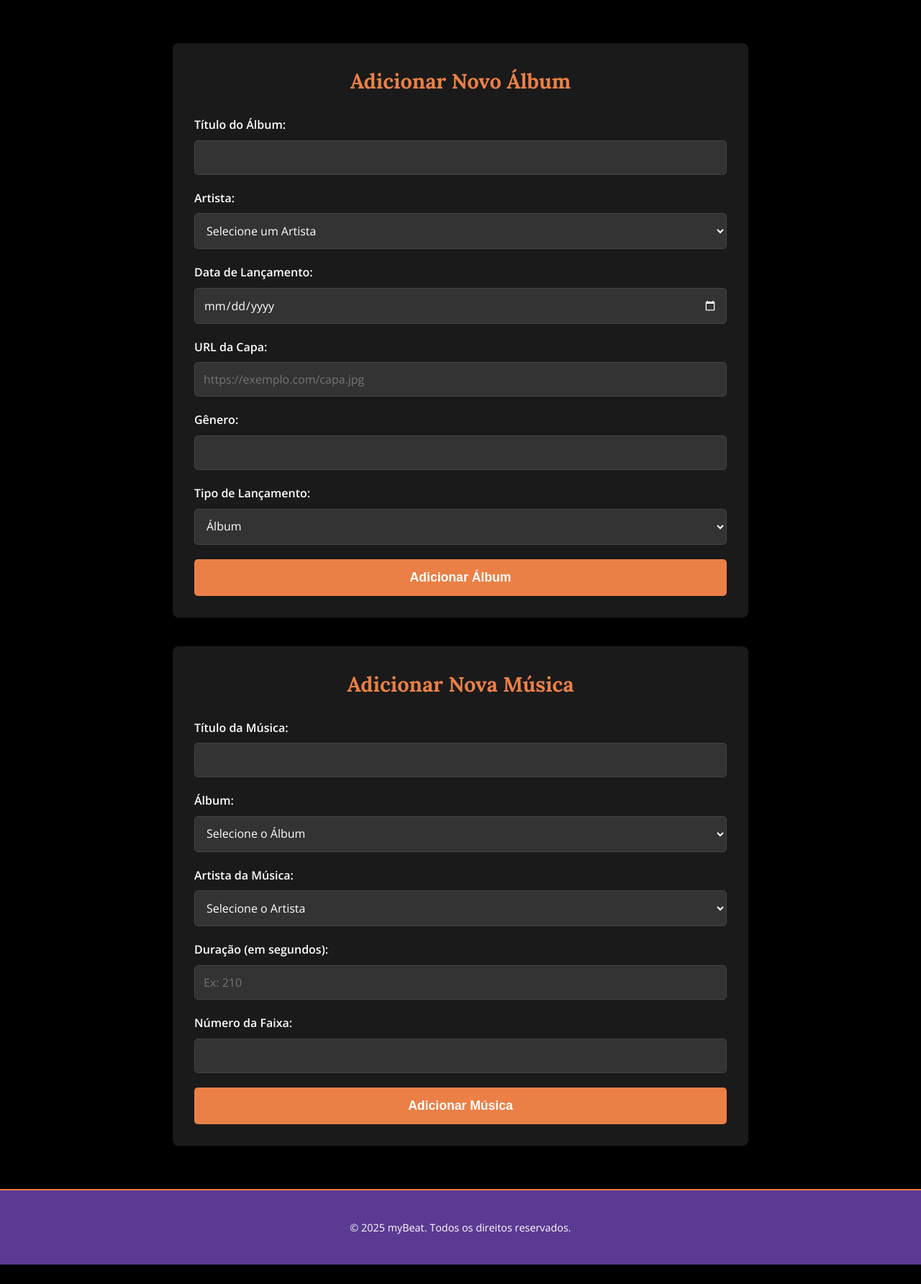
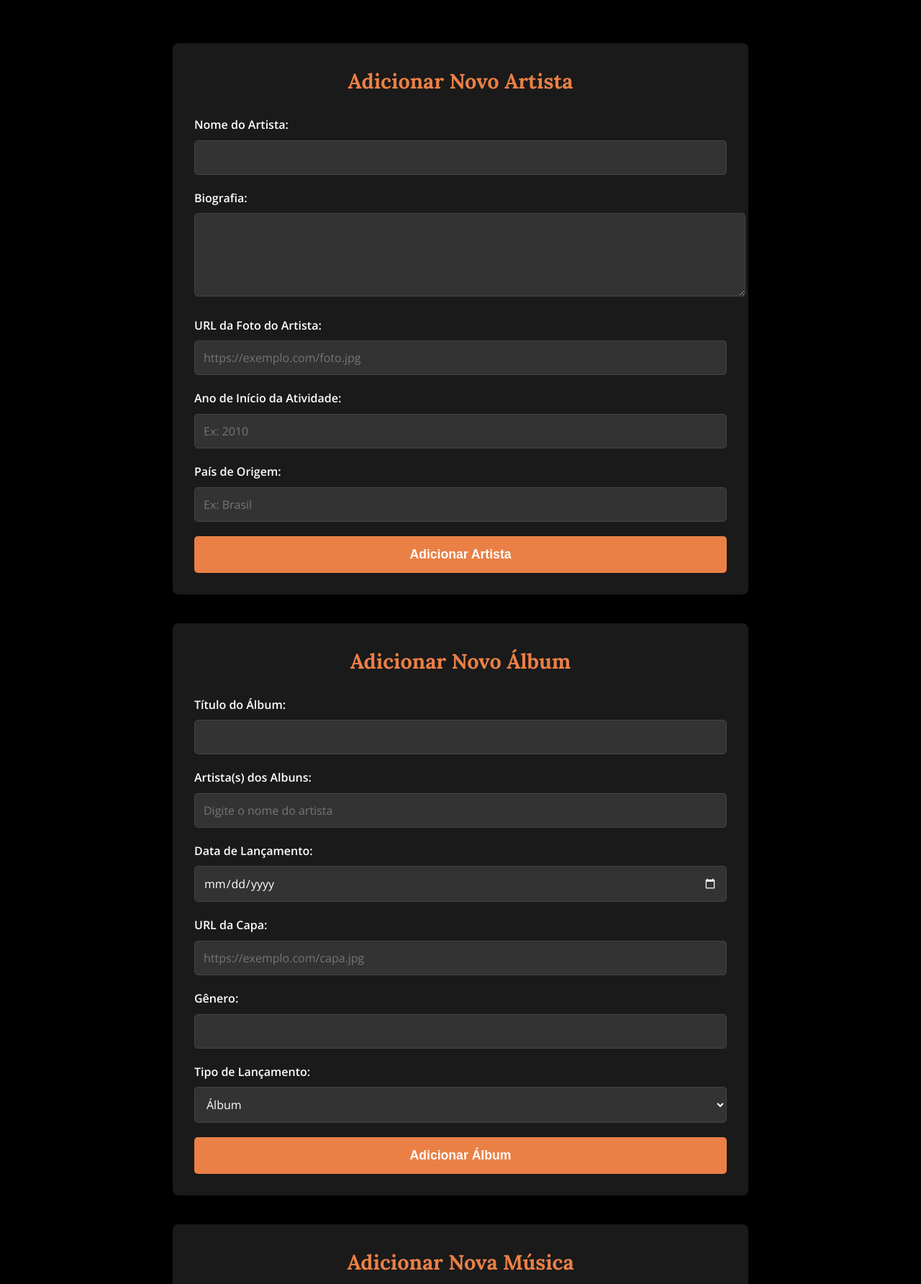
Before and after one commit to FelixSJ1/Mybeat, a PHP site: page /Mybeat/app/Views/AdicaoDeDadosF.php in a window 1280 px wide. Shown: the part 136-1920 px from the top of the page at 72% size. Before the commit the page ends 1893 px from the top, so only its background shows below. Run offline with PHP 8.4, Linux system fonts and the light colour scheme.

Commit message:
Adição da funcionalidade de adicionar musicas, albuns e artistas

```diff
--- a/app/Views/AdicaoDeDadosF.php
+++ b/app/Views/AdicaoDeDadosF.php
@@ -4,7 +4,99 @@ define('BASE_URL', 'http://localhost/Mybeat');
 ini_set('display_errors', 1);
 ini_set('display_startup_errors', 1);
 error_reporting(E_ALL);
+
+include("../config/conector.php");
+
+// Inicializa variáveis de mensagens
+$msg_artista = '';
+$msg_album = '';
+$msg_musica = '';
+
+// Inserção de artista
+if(isset($_POST['nome_artista']) && !empty($_POST['nome_artista'])){
+    $nome_artista = $_POST['nome_artista'];
+    $biografia = $_POST['biografia_artista'] ?? '';
+    $foto_url = $_POST['foto_artista_url'] ?? '';
+    $ano_inicio = $_POST['ano_inicio_atividade'] ?? null;
+    $pais_origem = $_POST['pais_origem'] ?? '';
+
+    $sql = "INSERT INTO Artistas (nome, biografia, foto_artista_url, ano_inicio_atividade, pais_origem)
+            VALUES ('$nome_artista', '$biografia', '$foto_url', ".($ano_inicio ? $ano_inicio : "NULL").", '$pais_origem')";
+
+    if(mysqli_query($conn, $sql)){
+        $msg_artista = "Artista adicionado com sucesso!";
+    } else {
+        $msg_artista = "Erro ao adicionar artista.";
+    }
+}
+
+// Inserção de álbum
+if(isset($_POST['titulo_album']) && !empty($_POST['titulo_album'])){
+    $titulo_do_album = $_POST['titulo_album'];
+    $nome_artista_album = $_POST['busca_artista'];
+
+    $result = mysqli_query($conn, "SELECT id_artista FROM Artistas WHERE nome = '$nome_artista_album' LIMIT 1");
+    $row = mysqli_fetch_assoc($result);
+    $id_artista = $row['id_artista'] ?? null;
+    $data_lancamento = $_POST['data_lancamento'];
+    $url_da_capa = $_POST['capa_album_url'];
+    $genero_album = $_POST['genero'];
+    $tipo_album = $_POST['tipo'];
+
+    if($id_artista) {
+        $sql = "INSERT INTO Albuns (titulo, id_artista, data_lancamento,capa_album_url,genero,tipo)
+                VALUES ('$titulo_do_album', '$id_artista', '$data_lancamento','$url_da_capa','$genero_album','$tipo_album')";
+        if(mysqli_query($conn, $sql)){
+            $msg_album = "Álbum adicionado com sucesso!";
+        } else {
+            $msg_album = "Erro ao adicionar álbum.";
+        }
+    } else {
+        $msg_album = "Artista não encontrado!";
+    }
+}
+
+// Inserção de música
+if(isset($_POST['titulo_musica']) && !empty($_POST['titulo_musica'])){
+    $titulo_da_musica = $_POST['titulo_musica'];
+    $nome_album = $_POST['album_musica']; // Nome digitado no formulário
+    $nome_artista_da_musica = $_POST['busca_artista_musica'];
+    $duracao = $_POST['duracao_segundos'];
+    $numero_da_faixa = $_POST['numero_faixa'];
+
+    // Busca pelo artista
+    $result_artista = mysqli_query($conn, "SELECT id_artista FROM Artistas WHERE nome = '$nome_artista_da_musica' LIMIT 1");
+    $row_artista = mysqli_fetch_assoc($result_artista);
+    $id_artista_da_musica = $row_artista['id_artista'] ?? null;
+
+    // Busca pelo álbum
+    $id_album = null;
+    if(strtolower(trim($nome_album)) !== 'single') {
+        $result_album = mysqli_query($conn, "SELECT id_album FROM Albuns WHERE titulo = '$nome_album' LIMIT 1");
+        $row_album = mysqli_fetch_assoc($result_album);
+        $id_album = $row_album['id_album'] ?? null;
+    }
+
+    // Validação antes de inserir
+    if(!$id_artista_da_musica){
+        $msg_musica = "Artista não encontrado!";
+    } elseif(strtolower(trim($nome_album)) !== 'single' && !$id_album){
+        $msg_musica = "Álbum não encontrado!";
+    } else {
+        $id_album_inserir = strtolower(trim($nome_album)) === 'single' ? null : $id_album;
+
+        $sql = "INSERT INTO Musicas (titulo, id_album, id_artista, duracao_segundos, numero_faixa)
+                VALUES ('$titulo_da_musica', ".($id_album_inserir ? $id_album_inserir : "NULL").", '$id_artista_da_musica', '$duracao', '$numero_da_faixa')";
+
+        if(mysqli_query($conn,$sql)){
+            $msg_musica = "Música adicionada com sucesso!";
+        } else {
+            $msg_musica = "Erro ao adicionar música.";
+        }
+    }
+}
 ?>
+
 <!DOCTYPE html>
 <html lang="pt-br">
 <head>
@@ -13,156 +105,58 @@ error_reporting(E_ALL);
     <title>Adicionar Conteúdo - myBeat</title>
 
     <link href="https://fonts.googleapis.com/css2?family=Lora:wght@700&family=Open+Sans:wght@400;600&display=swap" rel="stylesheet">
-
-    <style>
-        :root {
-            --primary-color: #5B3A92;
-            --secondary-color: #EB8046;
-            --text-light: #FFFFFF;
-            --background-dark: #000000;
-            --form-background: #1a1a1a;
-            --input-background: #333333;
-            --border-color: #444444;
-        }
-
-        body {
-            font-family: 'Open Sans', sans-serif;
-            margin: 0;
-            padding: 0;
-            background-color: var(--background-dark);
-            color: var(--text-light);
-            line-height: 1.6;
-        }
-
-        .container {
-            width: 90%;
-            max-width: 800px;
-            margin: 0 auto;
-            padding: 20px 0;
-        }
-
-        header {
-            background-color: var(--primary-color);
-            padding: 15px 0;
-            border-bottom: 2px solid var(--secondary-color);
-            text-align: center;
-        }
-
-        header .container {
-            display: flex;
-            align-items: center;
-            justify-content: center;
-            gap: 20px;
-        }
-
-        .logo { height: 50px; width: auto; }
-        .page-title {
-            font-family: 'Lora', serif;
-            font-size: 2.5em;
-            color: var(--text-light);
-            margin: 0;
-        }
-
-        .form-section {
-            background-color: var(--form-background);
-            padding: 30px;
-            border-radius: 8px;
-            box-shadow: 0 4px 15px rgba(0, 0, 0, 0.5);
-            margin-top: 40px;
-        }
-
-        .form-title {
-            font-family: 'Lora', serif;
-            color: var(--secondary-color);
-            margin-top: 0;
-            margin-bottom: 25px;
-            text-align: center;
-            font-size: 1.8em;
-        }
-
-        .form-group { margin-bottom: 20px; }
-        .form-group label { display: block; margin-bottom: 8px; font-weight: 600; }
-
-        input[type="text"],
-        input[type="number"],
-        input[type="date"],
-        input[type="url"],
-        select {
-            width: 100%;
-            box-sizing: border-box;
-            padding: 12px;
-            border: 1px solid var(--border-color);
-            border-radius: 5px;
-            background-color: var(--input-background);
-            color: var(--text-light);
-            font-size: 1em;
-            font-family: 'Open Sans', sans-serif;
-            transition: border-color 0.3s ease;
-        }
-
-        input[type="date"]::-webkit-calendar-picker-indicator {
-            filter: invert(1);
-        }
-
-        input:focus, select:focus {
-            border-color: var(--secondary-color);
-            outline: none;
-        }
-
-        .btn-submit {
-            display: block;
-            width: 100%;
-            padding: 15px;
-            background-color: var(--secondary-color);
-            color: var(--text-light);
-            border: none;
-            border-radius: 5px;
-            font-size: 1.1em;
-            font-weight: 700;
-            cursor: pointer;
-            transition: background-color 0.3s ease, transform 0.2s ease;
-        }
-
-        .btn-submit:hover {
-            background-color: #d16e3c;
-            transform: translateY(-2px);
-        }
-
-        footer {
-            background-color: var(--primary-color);
-            text-align: center;
-            padding: 20px 0;
-            margin-top: 40px;
-            border-top: 2px solid var(--secondary-color);
-        }
-
-        footer p { margin: 0; font-size: 0.9em; }
-    </style>
+    <link rel="stylesheet" href="../../public/css/styleF.css">
 </head>
 <body>
     <header>
         <div class="container">
-
             <h1 class="page-title">Adicionar Conteúdo</h1>
         </div>
     </header>
 
     <main class="container">
 
+        <!-- Formulário de Artistas -->
+        <section class="form-section">
+            <h2 class="form-title">Adicionar Novo Artista</h2>
+            <?php if($msg_artista) echo "<p class='alert'>$msg_artista</p>"; ?>
+            <form action="#" method="POST">
+                <div class="form-group">
+                    <label for="nome_artista">Nome do Artista:</label>
+                    <input type="text" id="nome_artista" name="nome_artista" required>
+                </div>
+                <div class="form-group">
+                    <label for="biografia_artista">Biografia:</label>
+                    <textarea id="biografia_artista" name="biografia_artista" rows="5" style="width:100%; padding:12px; border:1px solid var(--border-color); border-radius:5px; background-color:var(--input-background); color:var(--text-light); font-family:'Open Sans', sans-serif;"></textarea>
+                </div>
+                <div class="form-group">
+                    <label for="foto_artista_url">URL da Foto do Artista:</label>
+                    <input type="url" id="foto_artista_url" name="foto_artista_url" placeholder="https://exemplo.com/foto.jpg">
+                </div>
+                <div class="form-group">
+                    <label for="ano_inicio_atividade">Ano de Início da Atividade:</label>
+                    <input type="number" id="ano_inicio_atividade" name="ano_inicio_atividade" min="1900" max="2099" step="1" placeholder="Ex: 2010">
+                </div>
+                <div class="form-group">
+                    <label for="pais_origem">País de Origem:</label>
+                    <input type="text" id="pais_origem" name="pais_origem" placeholder="Ex: Brasil">
+                </div>
+                <button type="submit" class="btn-submit">Adicionar Artista</button>
+            </form>
+        </section>
+
+        <!-- Formulário de Álbuns -->
         <section class="form-section">
             <h2 class="form-title">Adicionar Novo Álbum</h2>
+            <?php if($msg_album) echo "<p class='alert'>$msg_album</p>"; ?>
             <form action="#" method="POST">
                 <div class="form-group">
                     <label for="titulo_album">Título do Álbum:</label>
                     <input type="text" id="titulo_album" name="titulo_album" required>
                 </div>
                 <div class="form-group">
-                    <label for="id_artista_album">Artista:</label>
-                    <select id="id_artista_album" name="id_artista_album" required>
-                        <option value="">Selecione um Artista</option>
-                        <option value="1">Artista Exemplo 1</option>
-                        <option value="2">Artista Exemplo 2</option>
-                    </select>
+                    <label for="busca_artista">Artista(s) dos Albuns:</label>
+                    <input type="text" id="busca_artista" name="busca_artista" placeholder="Digite o nome do artista" required>
                 </div>
                 <div class="form-group">
                     <label for="data_lancamento">Data de Lançamento:</label>
@@ -189,9 +183,10 @@ error_reporting(E_ALL);
             </form>
         </section>
 
-
+        <!-- Formulário de Músicas -->
         <section class="form-section">
             <h2 class="form-title">Adicionar Nova Música</h2>
+            <?php if($msg_musica) echo "<p class='alert'>$msg_musica</p>"; ?>
             <form action="#" method="POST">
                 <div class="form-group">
                     <label for="titulo_musica">Título da Música:</label>
@@ -199,20 +194,11 @@ error_reporting(E_ALL);
                 </div>
                 <div class="form-group">
                     <label for="id_album_musica">Álbum:</label>
-                    <select id="id_album_musica" name="id_album_musica" required>
-                        <option value="">Selecione o Álbum</option>
-                        <option value="single">É single!</option>
-                        <option value="1">Álbum Exemplo 1</option>
-                        <option value="2">Álbum Exemplo 2</option>
-                    </select>
+                    <input type="text" id="id_album_musica" name="album_musica" required>
                 </div>
-                 <div class="form-group">
-                    <label for="id_artista_musica">Artista da Música:</label>
-                    <select id="id_artista_musica" name="id_artista_musica" required>
-                        <option value="">Selecione o Artista</option>
-                        <option value="1">Artista Exemplo 1</option>
-                        <option value="2">Artista Exemplo 2</option>
-                    </select>
+                <div class="form-group">
+                    <label for="busca_artista_musica">Artista da Música:</label>
+                    <input type="text" id="busca_artista_musica" name="busca_artista_musica" placeholder="Digite o nome do artista" required>
                 </div>
                 <div class="form-group">
                     <label for="duracao_segundos">Duração (em segundos):</label>
--- /dev/null
+++ b/app/config/conector.php
@@ -0,0 +1,28 @@
+<?php
+
+// Credenciais do banco de dados
+$db_server = "localhost";
+$db_user = "root";
+$db_pass = "";
+$db_name = "MyBeatDB";
+$db_port = 3307;
+
+
+mysqli_report(MYSQLI_REPORT_ERROR | MYSQLI_REPORT_STRICT);
+
+try {
+
+    $conn = mysqli_connect($db_server, $db_user, $db_pass, $db_name, $db_port);
+
+
+    mysqli_set_charset($conn, "utf8");
+
+     //echo "Conexão bem-sucedida!"; // Remova ou comente após testar
+
+} catch (mysqli_sql_exception $e) {
+
+
+    die("Conexão com banco de dados falhou: " . $e->getMessage());
+}
+
+?>
--- a/public/css/styleF.css
+++ b/public/css/styleF.css
@@ -1,110 +1,179 @@
-/* Importação das Fontes do Google */
-@import url('https://fonts.googleapis.com/css2?family=Lora:wght@700&family=Open+Sans:wght@400;600&display=swap');
-
-/* Reset Básico e Estilo Global */
-* {
-    margin: 0;
-    padding: 0;
-    box-sizing: border-box;
+:root {
+    --primary-color: #5B3A92;
+    --secondary-color: #EB8046;
+    --text-light: #FFFFFF;
+    --background-dark: #000000;
+    --form-background: #1a1a1a;
+    --input-background: #333333;
+    --border-color: #444444;
 }
 
 body {
     font-family: 'Open Sans', sans-serif;
-    background-color: #000000;
-    color: #FFFFFF;
-    display: flex;
-    justify-content: center;
-    align-items: center;
-    min-height: 100vh;
-    padding: 20px;
+    margin: 0;
+    padding: 0;
+    background-color: var(--background-dark);
+    color: var(--text-light);
+    line-height: 1.6;
 }
 
-/* Container Principal do Formulário */
-.form-container {
-    background-color: #121212; /* Um preto um pouco mais suave para o container */
-    padding: 40px;
-    border-radius: 12px;
-    box-shadow: 0 8px 30px rgba(0, 0, 0, 0.5);
-    width: 100%;
-    max-width: 500px;
-    border: 1px solid #5B3A92;
+.container {
+    width: 90%;
+    max-width: 800px;
+    margin: 0 auto;
+    padding: 20px 0;
 }
 
-/* Cabeçalho com Logo e Título */
 header {
+    background-color: var(--primary-color);
+    padding: 15px 0;
+    border-bottom: 2px solid var(--secondary-color);
     text-align: center;
-    margin-bottom: 30px;
+}
+
+header .container {
+    display: flex;
+    align-items: center;
+    justify-content: center;
+    gap: 20px;
 }
 
 .logo {
-    width: 100px;
-    height: auto;
+    height: 50px;
+    width: auto;
+}
+
+.page-title {
+    font-family: 'Lora', serif;
+    font-size: 2.5em;
+    color: var(--text-light);
+    margin: 0;
+}
+
+.form-section {
+    background-color: var(--form-background);
+    padding: 30px;
+    border-radius: 8px;
+    box-shadow: 0 4px 15px rgba(0, 0, 0, 0.5);
+    margin-top: 40px;
+}
+
+.form-title {
+    font-family: 'Lora', serif;
+    color: var(--secondary-color);
+    margin-top: 0;
+    margin-bottom: 25px;
+    text-align: center;
+    font-size: 1.8em;
+}
+
+.form-group {
     margin-bottom: 20px;
 }
 
-h1 {
-    font-family: 'Lora', serif;
-    color: #EB8046;
-    font-size: 2.2rem;
-}
-
-/* Grupo de Inputs (Label + Input) */
-.input-group {
-    margin-bottom: 20px;
-}
-
-label {
+.form-group label {
     display: block;
     margin-bottom: 8px;
     font-weight: 600;
-    color: #FFFFFF;
 }
 
-input[type="text"],
-input[type="number"],
-input[type="date"] {
+/* Seletor simplificado para todos os inputs e selects dentro de um form-group */
+.form-group input,
+.form-group select {
     width: 100%;
-    padding: 12px 15px;
-    background-color: #1f1f1f;
-    border: 1px solid #5B3A92;
-    border-radius: 8px;
-    color: #FFFFFF;
+    box-sizing: border-box;
+    padding: 12px;
+    border: 1px solid var(--border-color);
+    border-radius: 5px;
+    background-color: var(--input-background);
+    color: var(--text-light);
+    font-size: 1em;
     font-family: 'Open Sans', sans-serif;
-    font-size: 1rem;
-    transition: border-color 0.3s ease, box-shadow 0.3s ease;
+    transition: border-color 0.3s ease;
 }
 
-/* Efeito de Foco nos Inputs */
-input[type="text"]:focus,
-input[type="number"]:focus,
-input[type="date"]:focus {
-    outline: none;
-    border-color: #EB8046;
-    box-shadow: 0 0 10px rgba(235, 128, 70, 0.3);
+input[type="date"]::-webkit-calendar-picker-indicator {
+    filter: invert(1);
 }
 
-/* Placeholder dos Inputs */
-input::placeholder {
-    color: #888;
+input:focus, select:focus {
+    border-color: var(--secondary-color);
+    outline: none;
 }
 
-/* Botão de Envio */
-.submit-btn {
+.btn-submit {
+    display: block;
     width: 100%;
     padding: 15px;
-    background-color: #EB8046;
-    color: #000000;
+    background-color: var(--secondary-color);
+    color: var(--text-light);
     border: none;
-    border-radius: 8px;
-    font-family: 'Open Sans', sans-serif;
-    font-size: 1.1rem;
-    font-weight: 600;
+    border-radius: 5px;
+    font-size: 1.1em;
+    font-weight: 700;
     cursor: pointer;
     transition: background-color 0.3s ease, transform 0.2s ease;
-    margin-top: 10px;
 }
 
-.submit-btn:hover {
-    background-color: #f09562;
+.btn-submit:hover {
+    background-color: #d16e3c;
     transform: translateY(-2px);
 }
+
+footer {
+    background-color: var(--primary-color);
+    text-align: center;
+    padding: 20px 0;
+    margin-top: 40px;
+    border-top: 2px solid var(--secondary-color);
+}
+
+footer p {
+    margin: 0;
+    font-size: 0.9em;
+}
+
+.suggestions {
+    background-color: var(--input-background);
+    border: 1px solid var(--border-color);
+    border-radius: 5px;
+    margin-top: 5px;
+    max-height: 150px;
+    overflow-y: auto;
+    position: absolute;
+    width: 100%;
+    z-index: 1000;
+}
+
+.suggestion-item {
+    padding: 10px;
+    cursor: pointer;
+}
+
+.suggestion-item:hover {
+    background-color: var(--secondary-color);
+    color: var(--text-light);
+}
+
+.form-group {
+    position: relative; /* para alinhar sugestões abaixo */
+}
+
+/* Estilo para inputs com datalist */
+input[list] {
+    width: 100%;
+    box-sizing: border-box;
+    padding: 12px;
+    border: 1px solid var(--border-color);
+    border-radius: 5px;
+    background-color: var(--input-background);
+    color: var(--text-light);
+    font-size: 1em;
+    font-family: 'Open Sans', sans-serif;
+    transition: border-color 0.3s ease;
+}
+
+input[list]:focus {
+    border-color: var(--secondary-color);
+    outline: none;
+}
```
Also changed, not shown: app/Views/partials/musicremoval.php (added, +80 -0 lines).
